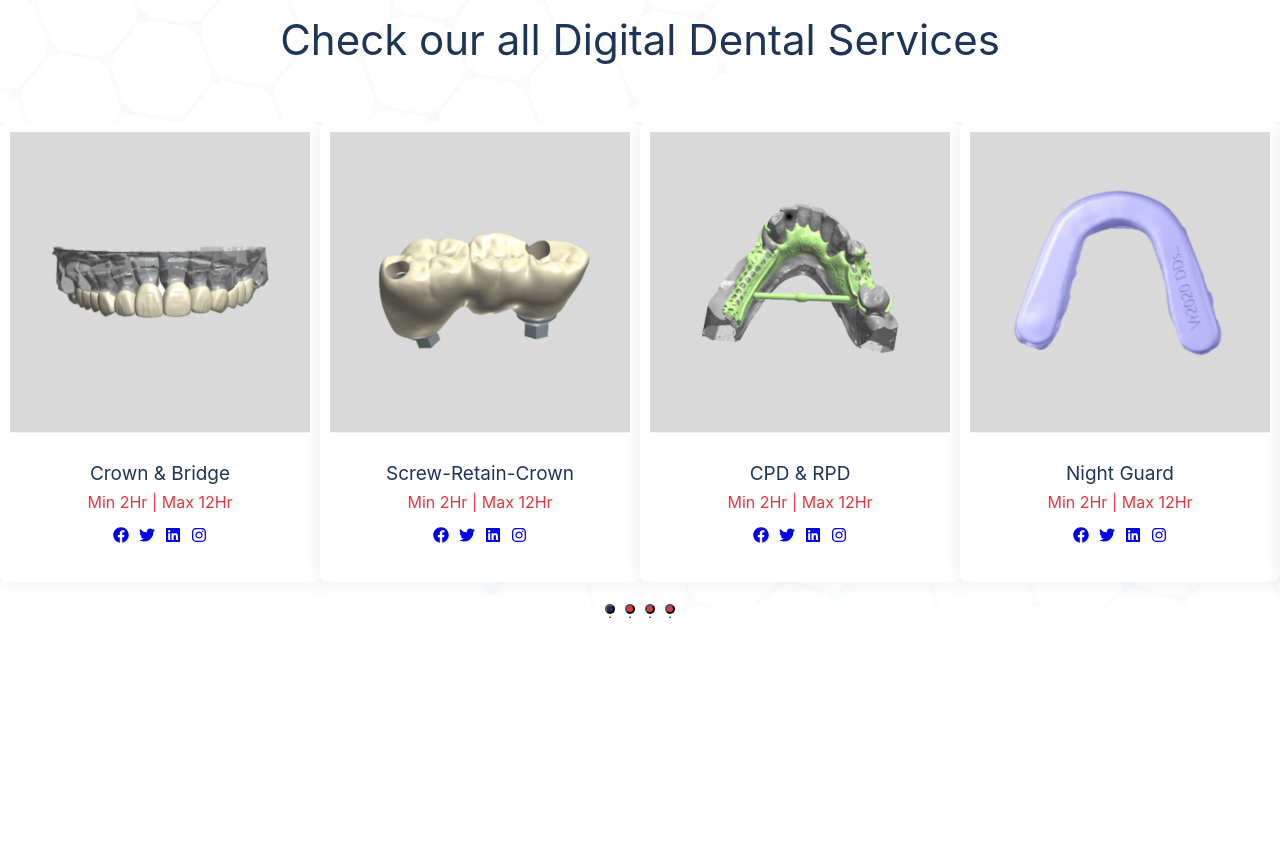
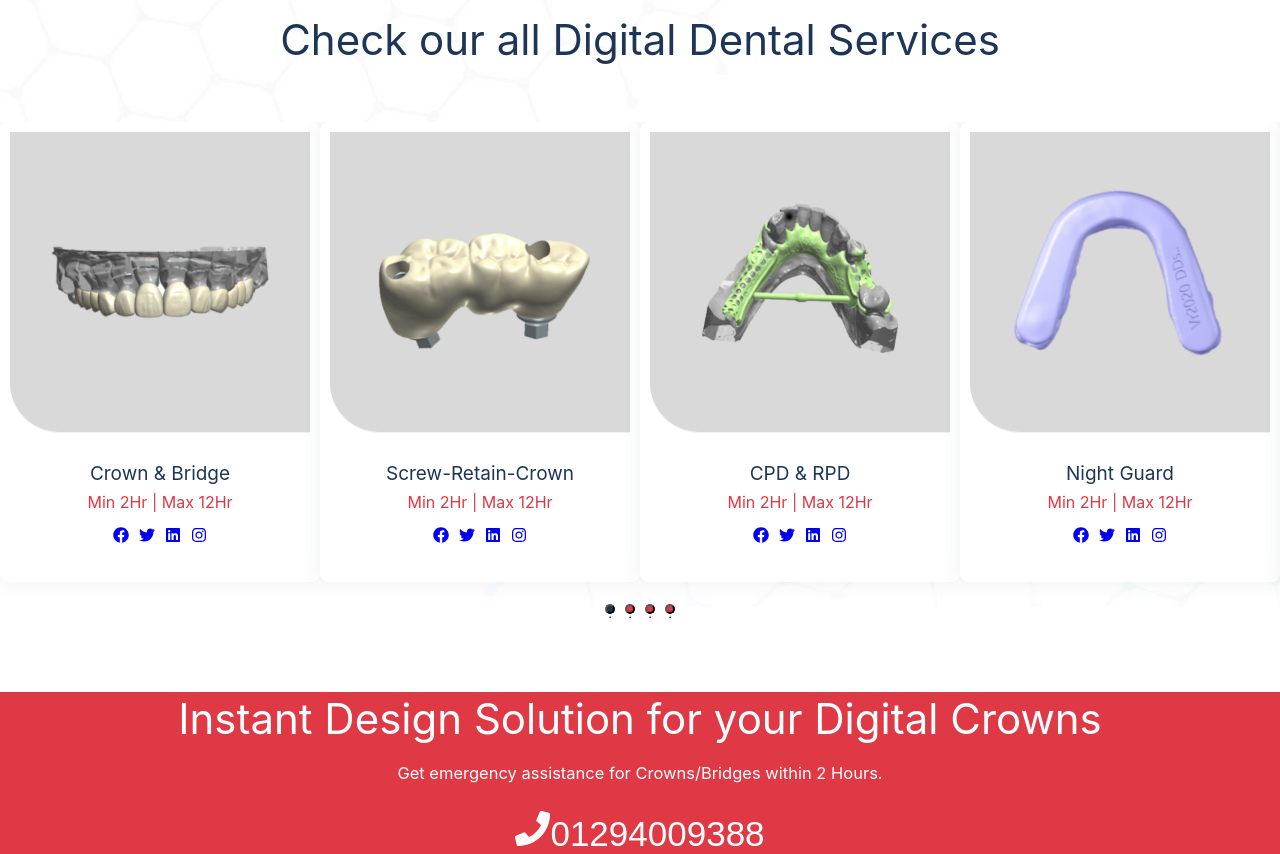
Before and after one commit to iammayank0/vrdentaldesign-frontend, a React (Create React App) app: page / in a window 1280 px wide. Shown: the part 4527-5381 px from the top of the page. Before the commit the page ends 5219 px from the top, so only its background shows below. Built offline with nearby package versions, Linux system fonts and the light colour scheme.

Commit message:
dropdown-menu

```diff
--- a/src/Components/Main/Main.css
+++ b/src/Components/Main/Main.css
@@ -752,6 +752,7 @@ input[type="text"], input[type="email"], input[type="number"] {
 .single-doctor-box .doctor-image img {
   width: 100%;
   border-bottom: 1px solid #f1f1f1;
+  border-bottom-left-radius: 50px;
 }
 
 .single-doctor-box .doctor-content {
@@ -804,11 +805,49 @@ input[type="text"], input[type="email"], input[type="number"] {
 }
 
 
+/* CTA Area */
 
+.CTA-area{
+  background-image: none;
+  background-attachment: scroll;
+  background-size: auto;
+  position: relative;
+  z-index: 1;
+  background-color: #df3946;
+  background-position: center center;
+  background-size: cover;
+  background-repeat: no-repeat;
+}
 
+.container-CTA{
+  text-align: center !important;
+  width: 100%;
+  margin-right: auto;
+  margin-left: auto;
+}
 
+.cta-content h2 {
+  color: #ffffff;
+  line-height: 1.3;
+  font-size: 42px;
+  font-weight: 400;
+}
 
+.cta-content p {
+  margin-top: 12px;
+  line-height: 1.8;
+  margin-bottom: 12px;
+  font-size: 16.5px;
+}
 
+.cta-content .call-us {
+  display: inline-block;
+  color: #ffffff;
+  margin-top: 10px;
+  font-size: 35px;
+  font-weight: 400;
+  font-family: "Anton", sans-serif;
+}
 
 
 
@@ -818,13 +857,13 @@ input[type="text"], input[type="email"], input[type="number"] {
 
 
 @media (min-width: 1400px) {
-  .container, .main-banner, .container-about, .container-fact, .container-services, .container-doctor {
+  .container, .main-banner, .container-about, .container-fact, .container-services, .container-doctor, .container-CTA {
       max-width: 1700px;
   }
 }
 
 @media (min-width: 1250px) {
-  .container, .main-banner, .container-about, .container-fact, .container-services, .container-doctor{
+  .container, .main-banner, .container-about, .container-fact, .container-services, .container-doctor, .container-CTA{
       max-width: 1500px;
   }
 
@@ -843,7 +882,7 @@ input[type="text"], input[type="email"], input[type="number"] {
 }
 
 @media (min-width: 992px) {
-  .container, .main-banner, .container-about, .container-fact, .container-services, .container-doctor {
+  .container, .main-banner, .container-about, .container-fact, .container-services, .container-doctor, .container-CTA {
       max-width: 1300px;
   }
 
@@ -851,7 +890,7 @@ input[type="text"], input[type="email"], input[type="number"] {
 }
 
 @media (min-width: 768px) and (max-width: 991px) {
-  .container, .main-banner, .container-about, .container-fact, .container-services, .container-doctor {
+  .container, .main-banner, .container-about, .container-fact, .container-services, .container-doctor, .container-CTA {
       max-width: 1100px;
   }
 
@@ -863,7 +902,7 @@ input[type="text"], input[type="email"], input[type="number"] {
 
 
 @media (max-width: 767px) {
-  .container, .main-banner, .container-about, .container-fact, .container-services, .container-doctor {
+  .container, .main-banner, .container-about, .container-fact, .container-services, .container-doctor, .container-CTA {
       max-width: 800px;
   }
 
@@ -875,7 +914,7 @@ input[type="text"], input[type="email"], input[type="number"] {
 }
 
 @media (max-width: 575px) {
-  .container, .main-banner, .container-about, .container-fact, .container-services, .container-doctor {
+  .container, .main-banner, .container-about, .container-fact, .container-services, .container-doctor, .container-CTA {
       max-width: 650px;
   }
 
--- a/src/Components/Main/Main.js
+++ b/src/Components/Main/Main.js
@@ -1,7 +1,7 @@
 import React, { useState, useEffect } from 'react';
 import './Main.css'
 
-import { FaArrowRight, FaCheck, FaLongArrowAltRight, FaFacebook, FaTwitter, FaLinkedin, FaInstagram } from "react-icons/fa";
+import { FaArrowRight, FaCheck, FaLongArrowAltRight, FaFacebook, FaTwitter, FaLinkedin, FaInstagram, FaPhone } from "react-icons/fa";
 import { FaUserDoctor } from "react-icons/fa6";
 import { IoIosArrowBack, IoIosArrowForward } from "react-icons/io";
 import { CiUser, CiMail, CiPhone } from "react-icons/ci";
@@ -416,6 +416,17 @@ const Main = () => {
       </div>
     </section>
 
+    {/* CTA area */}
+
+    <section className='CTA-area'>
+      <div className='container-CTA'>
+        <div className="cta-content">
+          <h2>Instant Design Solution for your Digital Crowns</h2>
+          <p>Get emergency assistance for Crowns/Bridges within 2 Hours.</p>
+          <a href="#/" className='call-us'><FaPhone />01294009388</a>
+        </div>
+      </div>
+    </section>
 
 
     </div>
--- a/src/Components/Navbar/Navbar.css
+++ b/src/Components/Navbar/Navbar.css
@@ -11,6 +11,7 @@ a {
 li {
   list-style: none;
 }
+
 .contact-info {
   height: 4rem;
   display: grid;
@@ -26,7 +27,7 @@ li {
   align-items: center;
 }
 
-.icon{
+.icon {
   margin: 0 10px;
 }
 
@@ -60,7 +61,7 @@ li {
   }
 }
 
-.main-nav{
+.main-nav {
   width: 100%;
   height: 4.5rem;
   display: grid;
@@ -69,7 +70,7 @@ li {
   background-color: rgba(250, 250, 250, 0.104);
 }
 
-.logo{
+.logo {
   grid-column: 2/3;
   display: flex;
   justify-content: start;
@@ -86,7 +87,7 @@ li {
   font-size: 20px;
 }
 
-.menu-link ul{
+.menu-link ul {
   height: 4.5rem;
   display: flex;
   justify-content: space-around;
@@ -103,6 +104,25 @@ li {
 }
 
 
+.dropdown-menu {
+  display: none;
+  position: absolute;
+  width: 200px;
+  top: 7rem;
+  right: 0;
+  background-color: rgb(250, 250, 250);
+  z-index: 10000;
+  box-shadow: 0 4px 8px rgba(0, 0, 0, 0.1);
+}
+
+.dropdown-menu ul {
+  display: flex;
+  flex-direction: column;
+  align-items: flex-start;
+  padding: 1rem;
+  margin: 0;
+}
+
 .menu-icons {
   grid-column: 3/4;
   display: none;
@@ -116,6 +136,46 @@ li {
   cursor: pointer;
 }
 
+
+@media (max-width: 330px) {
+  .dropdown-menu {
+    left: 130%;
+    transform: translateX(50%);
+  }
+}
+
+@media (max-width: 500px) {
+  .dropdown-menu {
+    left: 100%;
+  }
+}
+
+
+
+
+
+.dropdown-menu li {
+  width: 100%;
+}
+
+.dropdown-menu a {
+  color: #000;
+  font-size: 18px;
+  padding: 0.5rem;
+  width: 100%;
+  display: block;
+  text-align: left;
+}
+
+.dropdown-menu a:hover {
+  color: #666;
+  background-color: rgba(0, 0, 0, 0.1);
+}
+
+.menu-link.hidden {
+  display: none;
+}
+
 @media (max-width: 1020px) {
   .menu-link {
     display: none;
@@ -124,8 +184,11 @@ li {
   .menu-icons {
     display: block;
   }
+
+  .dropdown-menu {
+    display: block;
+  }
 }
-
 
 @media (max-width: 1300px) {
   .main-nav {
@@ -135,16 +198,4 @@ li {
   .menu-link {
     font-size: 15px;
   }
-
 }
-
-/* .menu-link.open {
-  display: grid;
-  grid-row: inherit;
-  animation: slideDown 0.5s ease-in-out;
-  background-color: #fff;
-}
-
-.menu-link.open a{
-  color: black;
-} */
--- a/src/Components/Navbar/Navbar.js
+++ b/src/Components/Navbar/Navbar.js
@@ -31,7 +31,7 @@ const Navbar = () => {
         <div className="logo">
           <img src={logo} alt="logo" />
         </div>
-        <div className={`menu-link ${menuOpen ? 'open' : ''}`}>
+        <div className={`menu-link ${menuOpen ? 'hidden' : ''}`}>
           <ul>
             <li><a href="/#">Home</a></li>
             <li><a href="/#">About</a></li>
@@ -47,6 +47,20 @@ const Navbar = () => {
           {menuOpen ? <IoClose /> : <IoMenuSharp />}
         </div>
       </nav>
+      {menuOpen && (
+        <div className="dropdown-menu">
+          <ul>
+            <li><a href="/#">Home</a></li>
+            <li><a href="/#">About</a></li>
+            <li><a href="/#">Services</a></li>
+            <li><a href="/#">Contact</a></li>
+            <li><a href="/#">Gallery</a></li>
+            <li><a href="/#">Dental Repairing</a></li>
+            <li><a href="/#">Upload Cases</a></li>
+            <li><a href="/#">Terms & Conditions</a></li>
+          </ul>
+        </div>
+      )}
     </div>
   );
 }
```
